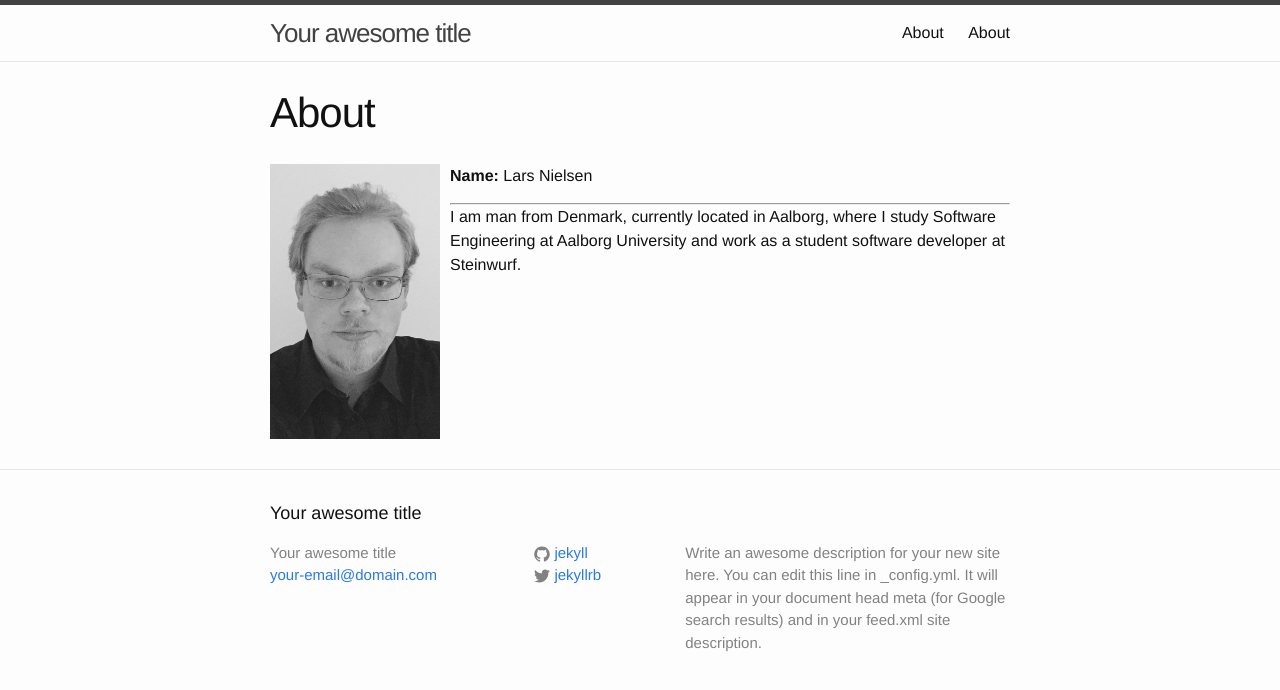
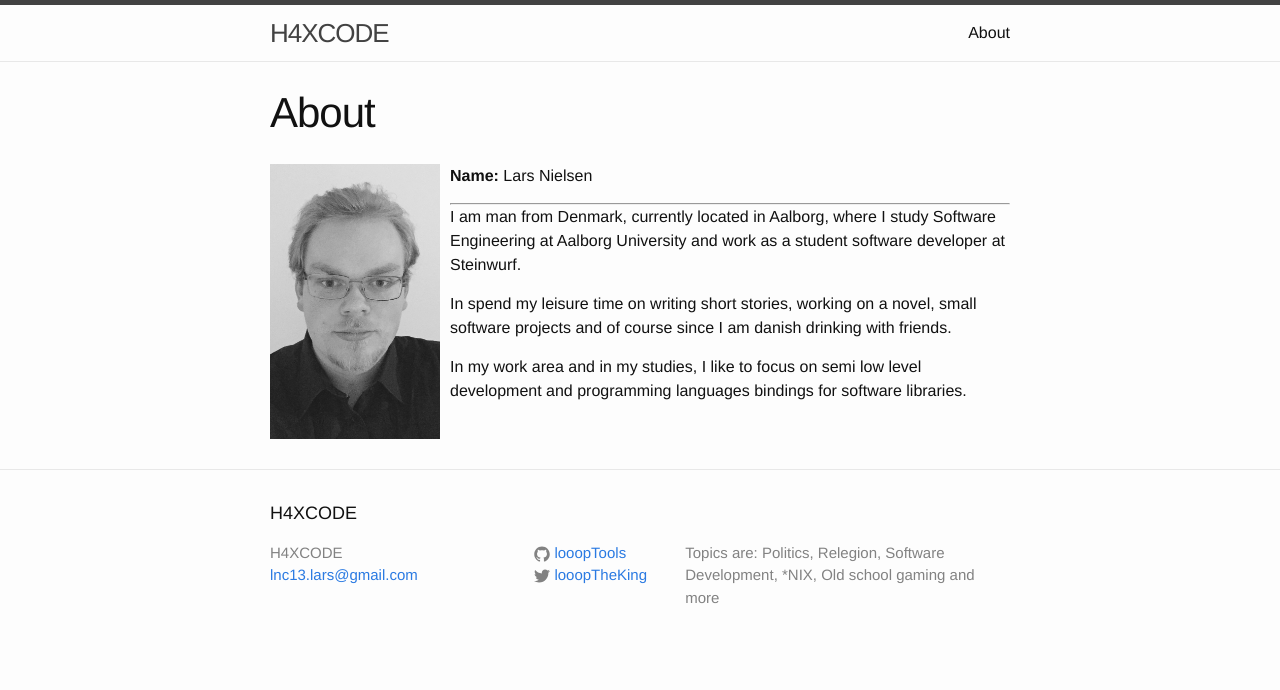
Before and after one commit to looopTools/looopTools.github.io, a Jekyll site: the page built from about.md, in a window 1280 px wide. Shown: the top 690 px of the page. Built offline with Jekyll 4.4.1, drawn with Linux system fonts in a browser that asks for light colours.

```diff
--- a/_config.yml
+++ b/_config.yml
@@ -1,14 +1,12 @@
 # Site settings
-title: Your awesome title
-email: your-email@domain.com
+title: H4XCODE
+email: lnc13.lars@gmail.com
 description: > # this means to ignore newlines until "baseurl:"
-  Write an awesome description for your new site here. You can edit this
-  line in _config.yml. It will appear in your document head meta (for
-  Google search results) and in your feed.xml site description.
+  Topics are: Politics, Relegion, Software Development, *NIX, Old school gaming and more
 baseurl: "" # the subpath of your site, e.g. /blog/
 url: "http://yourdomain.com" # the base hostname & protocol for your site
-twitter_username: jekyllrb
-github_username:  jekyll
+twitter_username: looopTheKing
+github_username:  looopTools
 
 # Build settings
 markdown: kramdown
--- a/about.md
+++ b/about.md
@@ -8,3 +8,7 @@ permalink: /about/
 __Name:__ Lars Nielsen <br />
 <hr />
 I am man from Denmark, currently located in Aalborg, where I study Software Engineering at Aalborg University and work as a student software developer at Steinwurf.
+
+In spend my leisure time on writing short stories, working on a novel, small software projects and of course since I am danish drinking with friends.
+
+In my work area and in my studies, I like to focus on semi low level development and programming languages bindings for software libraries.
```
Also changed, not shown: _posts/2015-08-18-welcome-to-jekyll.markdown (deleted, +0 -25 lines), _posts/2015-08-18-welcome-to.markdown (added, +29 -0 lines), css/about.md (deleted, +0 -10 lines).
